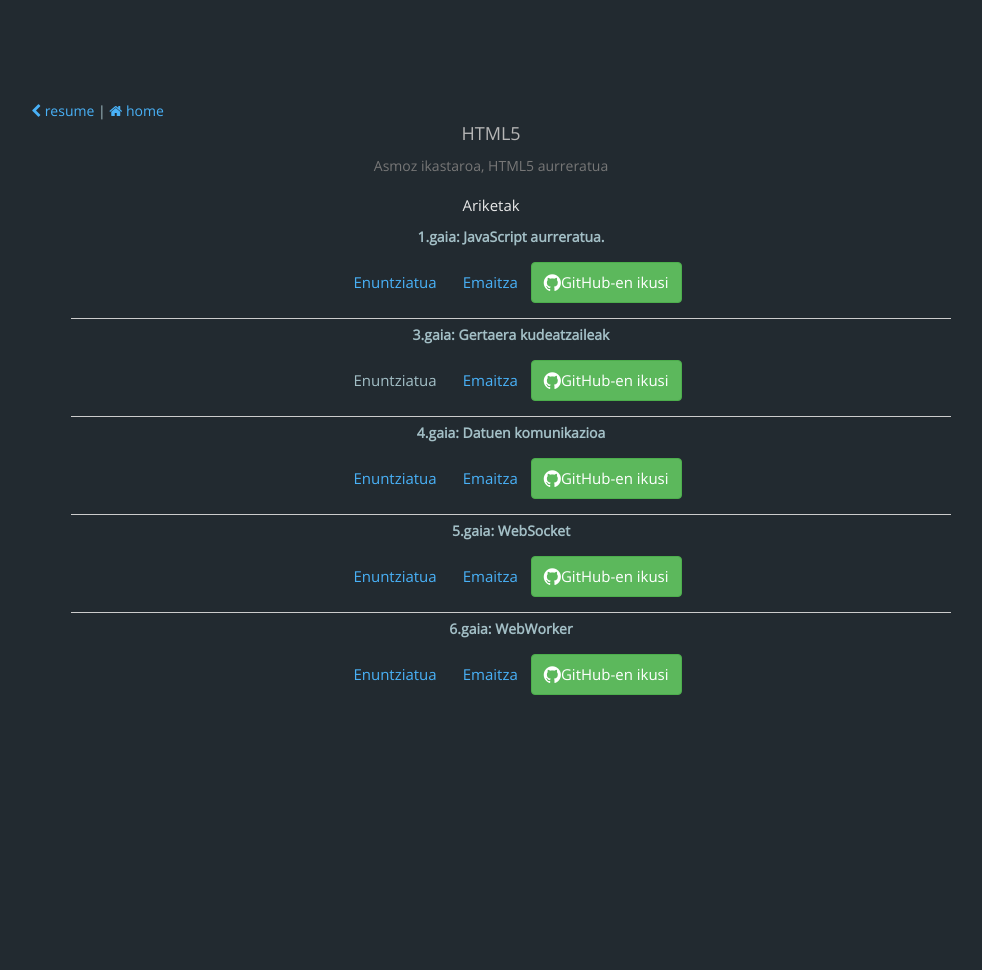
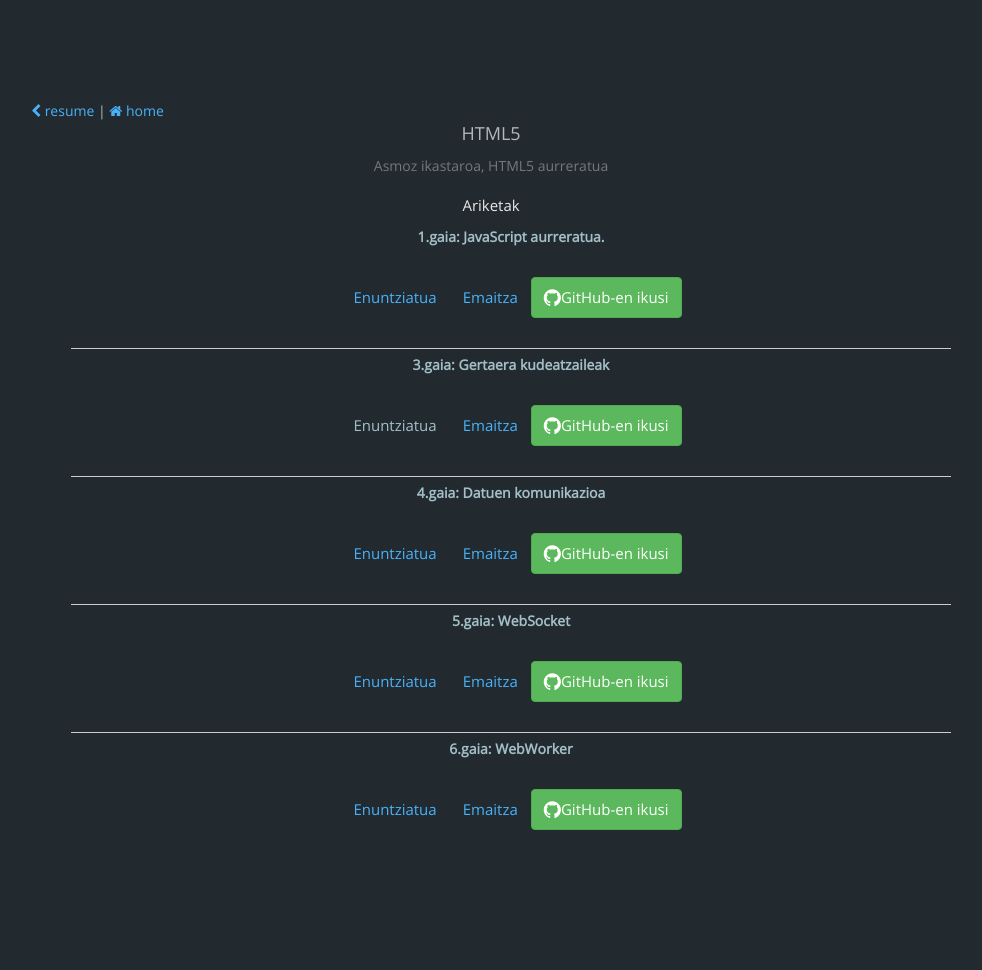
Before and after one commit to Bingentzio/bingentzio.github.io, a Jekyll site: the page built from projects.html, in a window 1280 px wide. Shown: the whole page, without its empty margins (149-1131 px from the left). Built offline with Jekyll 4.4.1, drawn with Linux system fonts in a browser that asks for light colours; nearby versions of some CDN libraries; comment, search, counter and statistics services are not loaded; before the commit the page ends 900 px from its top, so only the background shows below that.

Commit message:
6.gaiko ariketa eginda

```diff
--- a/public/stylesheets/styles.css
+++ b/public/stylesheets/styles.css
@@ -360,7 +360,7 @@ footer .right{
 /*lista horizontalak egiteko*/
 
 ul#menu {
-    padding: 15px;
+    padding: 30px;
 }
 
 ul#menu li {
```
